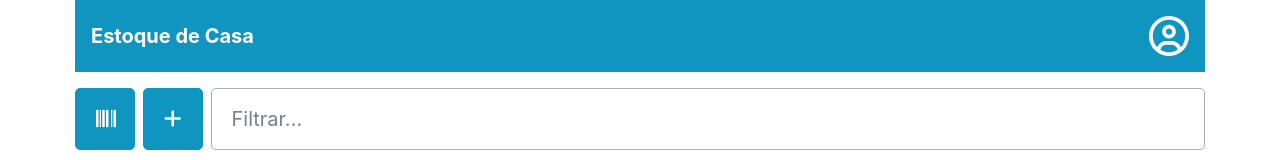
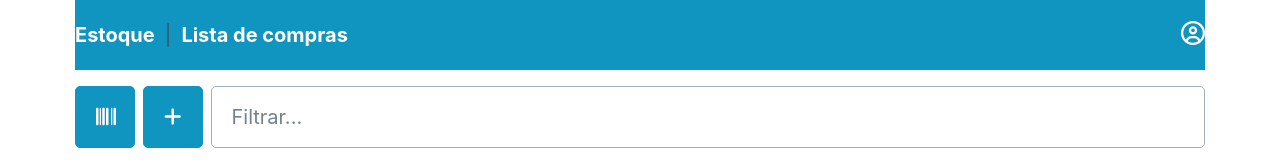
Before and after one commit to ericmadureira/estoque-de-casa, a React (Create React App) app: page / in a window 1280 px wide. Shown: the top 160 px of the page. Built offline with nearby package versions, Linux system fonts and the light colour scheme; no server answers; the database is empty.

Commit message:
feat: navbar links for pages

```diff
--- a/src/components/Navbar.tsx
+++ b/src/components/Navbar.tsx
@@ -3,15 +3,26 @@ import { Link } from 'react-router-dom'
 
 const Navbar = () => {
     return (
-        <div className='container'
-            style={{
-                display: 'flex', backgroundColor: '#1095C1',
-                justifyContent: 'space-between', alignItems: 'center',
-                color: 'white', padding: 16, marginBottom: 16
+        <nav className='container'
+            style={{ display: 'flex', backgroundColor: '#1095C1',
+                justifyContent: 'space-between', alignItems: 'center', marginBottom: 16
         }}>
-            <Link to='/'><span style={{ fontWeight: 'bold', color: 'white' }}>Estoque de Casa</span></Link>
-            <i className='fa-regular fa-circle-user fa-2x' />
-        </div>
+            <ul>
+                <li>
+                    <Link to='/'>
+                        <span style={{ fontWeight: 'bold', color: 'white' }}>Estoque</span>
+                    </Link>
+                </li> |
+                <li>
+                    <Link to='/lista'>
+                        <span style={{ fontWeight: 'bold', color: 'white' }}>Lista de compras</span>
+                    </Link>
+                </li>
+            </ul>
+            <ul>
+                <li><i className='fa-regular fa-circle-user' style={{ fontSize: 24, color: 'white' }} /></li>
+            </ul>
+        </nav>
     )
 }
 
```
